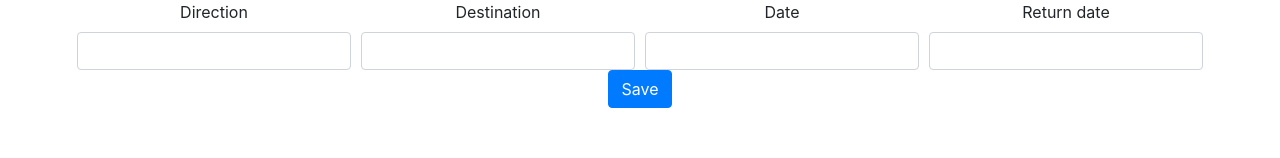
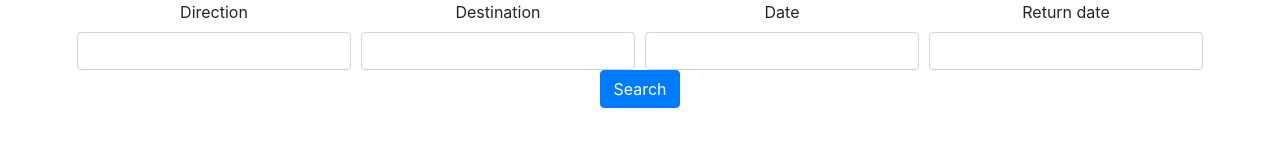
Before and after one commit to BalintAts/bmb-flight-frontend, a React (Create React App) app in the folder bmb-flight-react/: page / in a window 1280 px wide. Shown: the part 142-300 px from the top of the page. Built offline with nearby package versions, Linux system fonts and the light colour scheme.

Commit message:
renamed save->search btn in searchform

```diff
--- a/bmb-flight-react/src/components/SearchForm.jsx
+++ b/bmb-flight-react/src/components/SearchForm.jsx
@@ -76,7 +76,7 @@ class SearchForm extends Component {
         </div>
         <div style={{ width: 216.3, height: 6 }}>
           <button className="btn btn-primary mb-2" onClick={this.handleClick}>
-            Save
+            Search
           </button>
         </div>
       </div>
```
